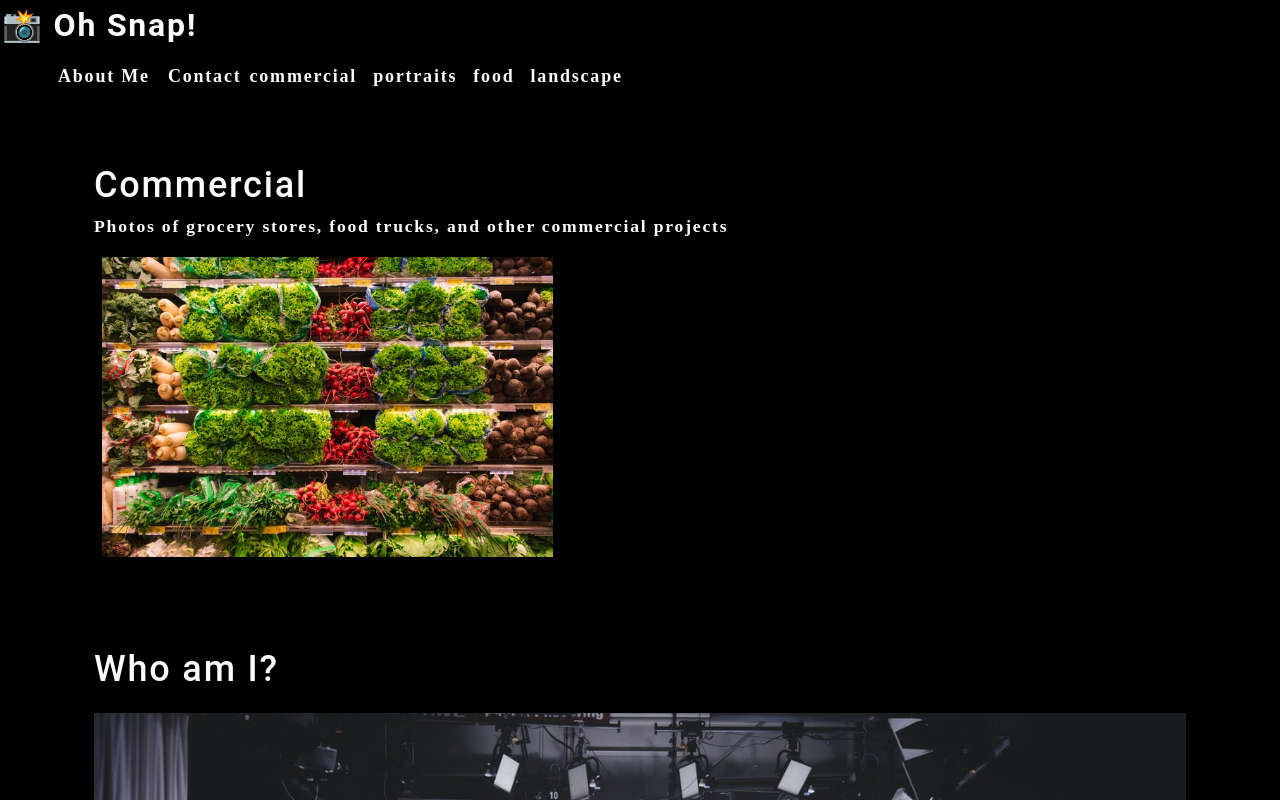
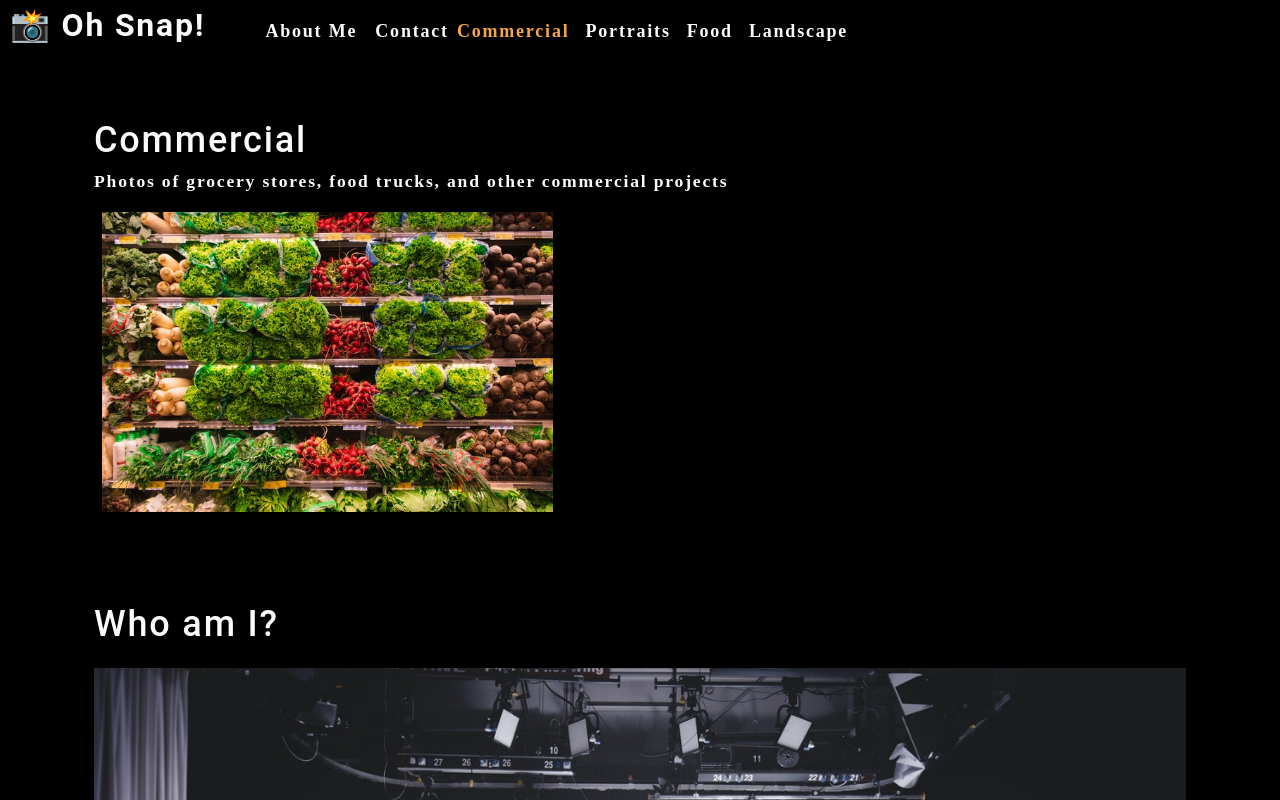
Before and after one commit to kaiafay/photo-port, a React (Create React App) app: page / in a window 1280 px wide. Shown: the top 800 px of the page. Built offline with nearby package versions, Linux system fonts and the light colour scheme; the HTML template or start-up script is replaced by a standard one.

Commit message:
add conditional rendering to the Nav component

```diff
--- a/src/App.js
+++ b/src/App.js
@@ -1,13 +1,31 @@
-import React from 'react';
+import React, { useState } from 'react';
 import Nav from './components/Nav';
 import About from './components/About';
 import Gallery from './components/Gallery';
 import './App.css';
 
 function App() {
+  const [categories] = useState([
+    {
+        name: 'commercial',
+        description: 'Photos of grocery stores, food trucks, and other commercial projects'
+    },
+    { name: 'portraits', description: 'Portraits of people in my life' },
+    { name: 'food', description: 'Delicious delicacies' },
+    {
+        name: 'landscape',
+        description: 'Fields, farmhouses, waterfalls, and the beauty of nature'
+    }
+  ]);
+  const [currentCategory, setCurrentCategory] = useState(categories[0]);
+
   return (
     <div>
-      <Nav></Nav>
+      <Nav
+        categories={categories}
+        setCurrentCategory={setCurrentCategory}
+        currentCategory={currentCategory}
+        ></Nav>
       <main>
         <Gallery></Gallery>
         <About></About>
--- a/src/components/Nav/index.js
+++ b/src/components/Nav/index.js
@@ -1,28 +1,22 @@
-import React from 'react';
+import React, { useEffect } from 'react';
+import { capitalizeFirstLetter } from '../../utils/helpers';
 
-function Nav() {
-    const categories = [
-        {
-            name: 'commercial',
-            description: 'Photos of grocery stores, food trucks, and other commercial projects'
-        },
-        { name: 'portraits', description: 'Portraits of people in my life' },
-        { name: 'food', description: 'Delicious delicacies' },
-        {
-            name: 'landscape',
-            description: 'Fields, farmhouses, waterfalls, and the beauty of nature'
-        }
-    ];
+function Nav(props) {
+    const {
+        categories = [],
+        setCurrentCategory,
+        currentCategory
+    } = props;
 
-    function categorySelected(name) {
-        console.log(`${name} clicked`);
-    };
+    useEffect(() => {
+        document.title = capitalizeFirstLetter(currentCategory.name);
+    }, [currentCategory]);
 
     return (
-        <header>
+        <header className='flex-row px-1'>
             <h2>
                 <a data-testid='link' href='/'>
-                    <span role="img" aria-label="camera"> 📸</span> Oh Snap!
+                    <span role="img" aria-label="camera">{' '} 📸</span>{' '} Oh Snap!
                 </a>
             </h2>
             <nav>
@@ -37,8 +31,8 @@
                     {categories.map((category) => (
                         // when mapping over anything in JSX, the outermost element must have a key attribute that is unique
                         // this helps React keep track of items in the virtual DOM
-                        <li className='mx-1' key={category.name}>
-                            <span onClick={() => categorySelected(category.name)}>{category.name}</span>
+                        <li className={`mx-1 ${currentCategory.name === category.name && 'navActive'}`} key={category.name}>
+                            <span onClick={() => {setCurrentCategory(category)}}>{capitalizeFirstLetter(category.name)}</span>
                         </li>
                     ))}
                 </ul>
```
